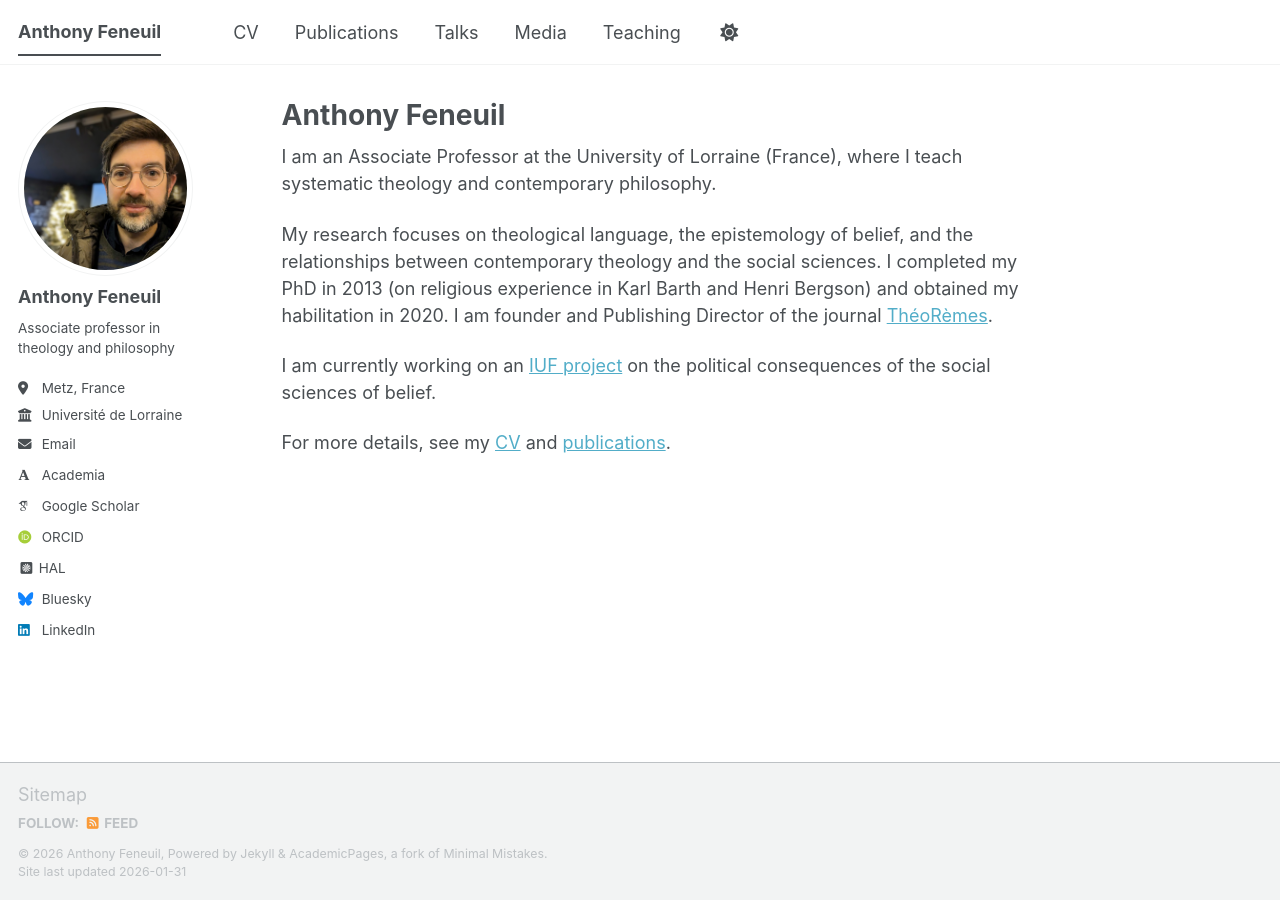
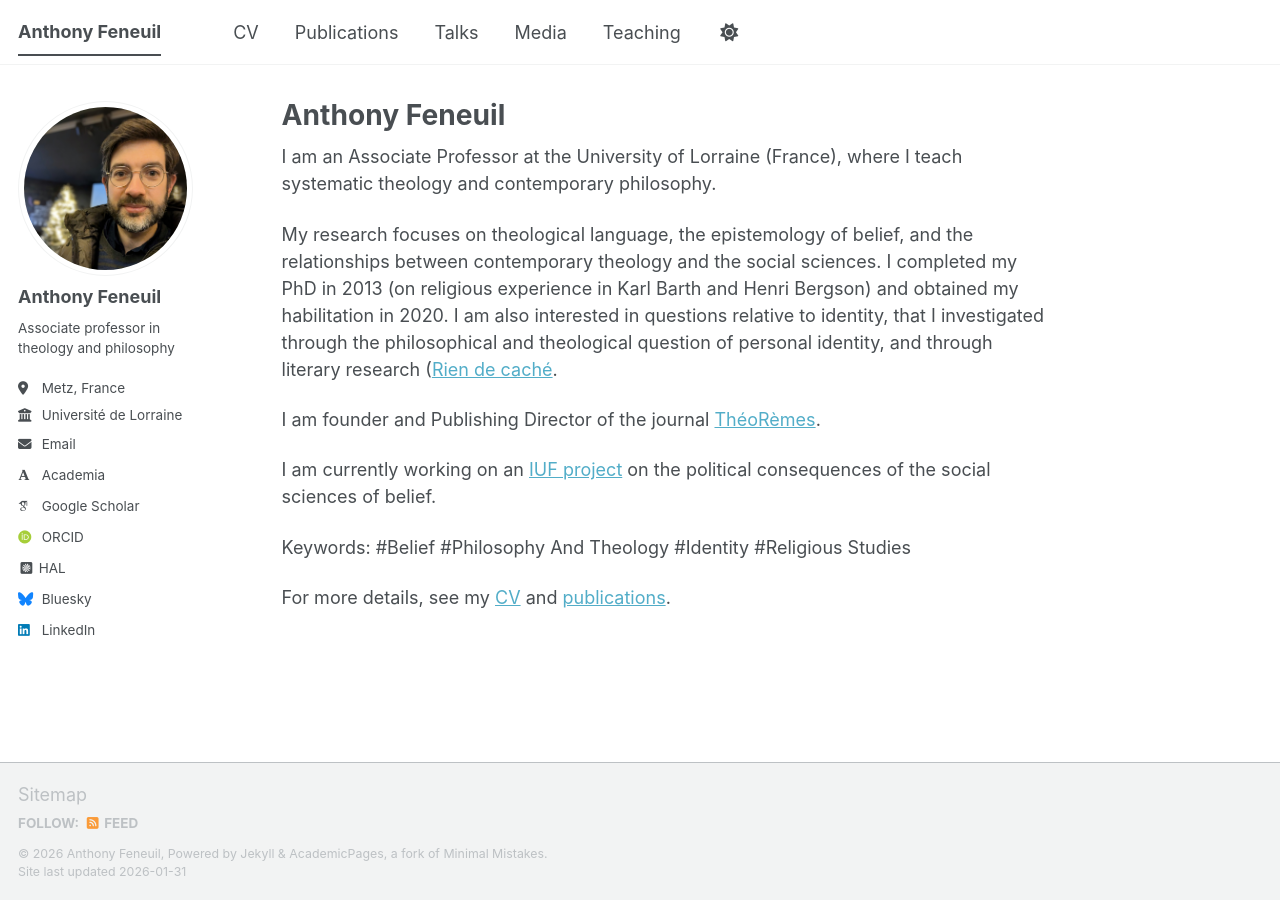
Before and after one commit to anfnl/anfnl.github.io, a Jekyll site: the page built from _pages/about.md, in a window 1280 px wide. Built offline with Jekyll 4.4.1, drawn with Linux system fonts in a browser that asks for light colours; some web fonts are replaced; a script bundle is joined from its source files by our own code; library files that are not in the unit come from our copies.

Commit message:
Update about.md

```diff
--- a/_pages/about.md
+++ b/_pages/about.md
@@ -9,8 +9,12 @@ redirect_from:
 
 I am an Associate Professor at the University of Lorraine (France), where I teach systematic theology and contemporary philosophy.
 
-My research focuses on theological language, the epistemology of belief, and the relationships between contemporary theology and the social sciences. I completed my PhD in 2013 (on religious experience in Karl Barth and Henri Bergson) and obtained my habilitation in 2020. I am founder and Publishing Director of the journal [ThéoRèmes](https://journals.openedition.org/theoremes/).
+My research focuses on theological language, the epistemology of belief, and the relationships between contemporary theology and the social sciences. I completed my PhD in 2013 (on religious experience in Karl Barth and Henri Bergson) and obtained my habilitation in 2020. I am also interested in questions relative to identity, that I investigated through the philosophical and theological question of personal identity, and through literary research ([Rien de caché](https://www.laboretfides.com/product/rien-de-cache/).
+
+I am founder and Publishing Director of the journal [ThéoRèmes](https://journals.openedition.org/theoremes/).
 
 I am currently working on an [IUF project](https://www.iufrance.fr/les-membres-de-liuf/membre/2850-anthony-feneuil.html) on the political consequences of the social sciences of belief.
 
+Keywords: #Belief #Philosophy And Theology #Identity #Religious Studies
+
 For more details, see my [CV](cv/) and [publications](publications/).
```
